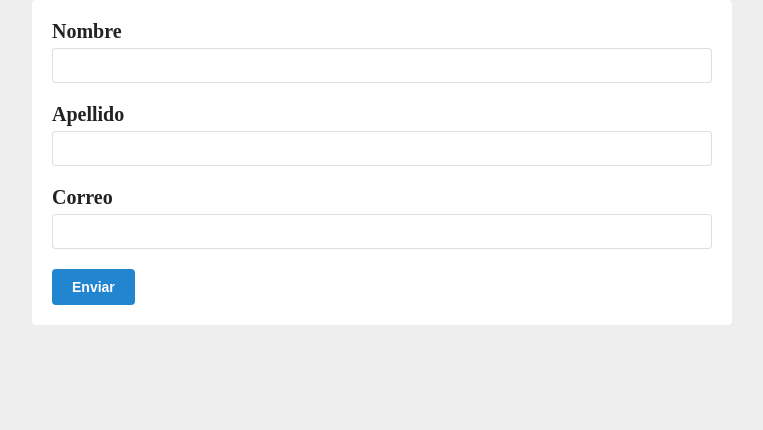
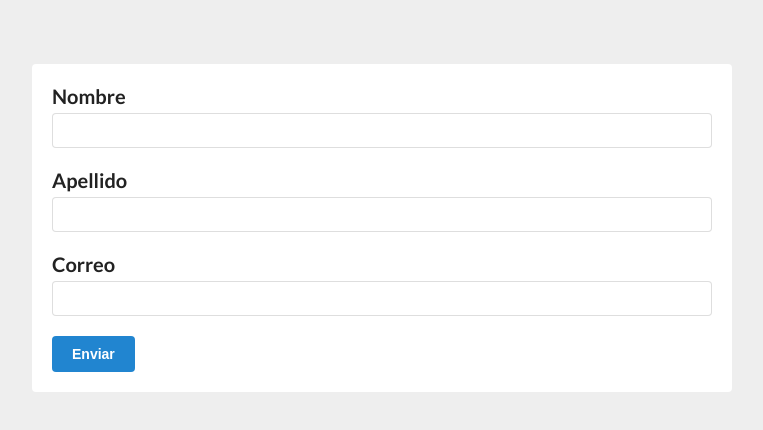
Before and after one commit to adrian1426/ReactJS_GestorUsuarios, a React (Create React App) app: page / in a window 1280 px wide. Shown: the top 430 px of the page, without its empty margins (258-1021 px from the left). Built offline with nearby package versions, Linux system fonts and the light colour scheme.

Commit message:
listando usuarios

```diff
--- a/public/index.html
+++ b/public/index.html
@@ -8,20 +8,10 @@
   <meta name="theme-color" content="#000000" />
   <meta name="description" content="Web site created using create-react-app" />
   <link rel="apple-touch-icon" href="%PUBLIC_URL%/logo192.png" />
-  <!--
-      manifest.json provides metadata used when your web app is installed on a
-      user's mobile device or desktop. See https://developers.google.com/web/fundamentals/web-app-manifest/
-    -->
   <link rel="manifest" href="%PUBLIC_URL%/manifest.json" />
-  <!--
-      Notice the use of %PUBLIC_URL% in the tags above.
-      It will be replaced with the URL of the `public` folder during the build.
-      Only files inside the `public` folder can be referenced from the HTML.
-
-      Unlike "/favicon.ico" or "favicon.ico", "%PUBLIC_URL%/favicon.ico" will
-      work correctly both with client-side routing and a non-root public URL.
-      Learn how to configure a non-root public URL by running `npm run build`.
-    -->
+  <link rel="preconnect" href="https://fonts.googleapis.com">
+  <link rel="preconnect" href="https://fonts.gstatic.com" crossorigin>
+  <link href="https://fonts.googleapis.com/css2?family=Lato:wght@400;700&display=swap" rel="stylesheet">
   <title>Gestor de usuarios</title>
 </head>
 
--- a/src/App.js
+++ b/src/App.js
@@ -1,3 +1,4 @@
+import { useState } from "react";
 import Button from "./components/Button";
 import Card from "./components/Card";
 import Container from "./components/Container";
@@ -11,12 +12,26 @@
 };
 
 function App() {
-  const [form, handleChange] = useForm(initialState);
+  const [usuarios, setUsuarios] = useState([]);
+  const [form, handleChange, reset] = useForm(initialState);
+
+  const submit = e => {
+    e.preventDefault();
+
+    setUsuarios([
+      ...usuarios,
+      form
+    ]);
+
+    reset();
+  };
 
   return (
+    <div style={{ marginTop: '5%' }}>
       <Container>
         <Card>
-        <form>
+          <div style={{ padding: '20px' }}>
+            <form onSubmit={submit}>
               <Input
                 name='nombre'
                 value={form.nombre}
@@ -40,8 +55,20 @@
 
               <Button >Enviar</Button>
             </form>
+          </div>
+        </Card>
+
+        <Card>
+          <ul>
+            {usuarios.map(usr => (
+              <li key={usr.email}>
+                {`${usr.nombre} ${usr.apellido} - ${usr.email}`}
+              </li>
+            ))}
+          </ul>
         </Card>
       </Container>
+    </div>
   );
 }
 
--- a/src/components/Card.css
+++ b/src/components/Card.css
@@ -1,5 +1,4 @@
 .card{
   background-color: #fff;
   border-radius:4px;
-  padding: 20px;
 }
--- a/src/hooks/useForm.js
+++ b/src/hooks/useForm.js
@@ -10,5 +10,9 @@
     });
   };
 
-  return [form, handleChange];
+  const reset = () => {
+    setForm(initialState);
+  };
+
+  return [form, handleChange, reset];
 };
--- a/src/index.css
+++ b/src/index.css
@@ -1,4 +1,5 @@
 body {
+  font-family: Lato,sans-serif;
   margin: 0;
   -webkit-font-smoothing: antialiased;
   -moz-osx-font-smoothing: grayscale;
```
Lines whose indentation alone changed are shown as unchanged.
